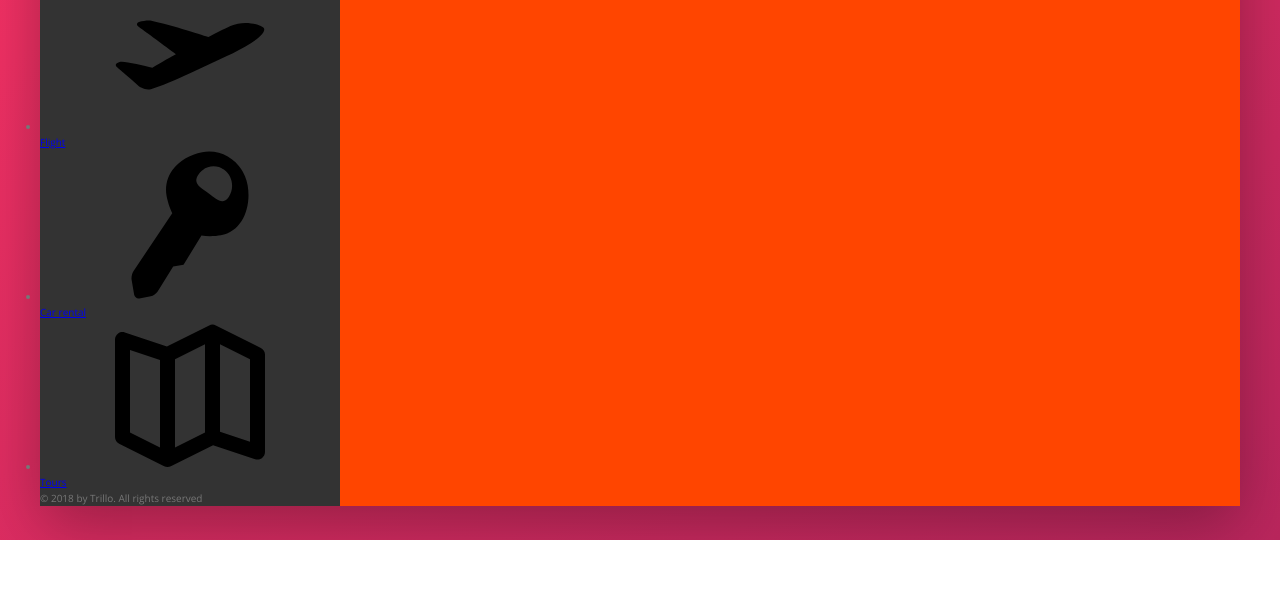
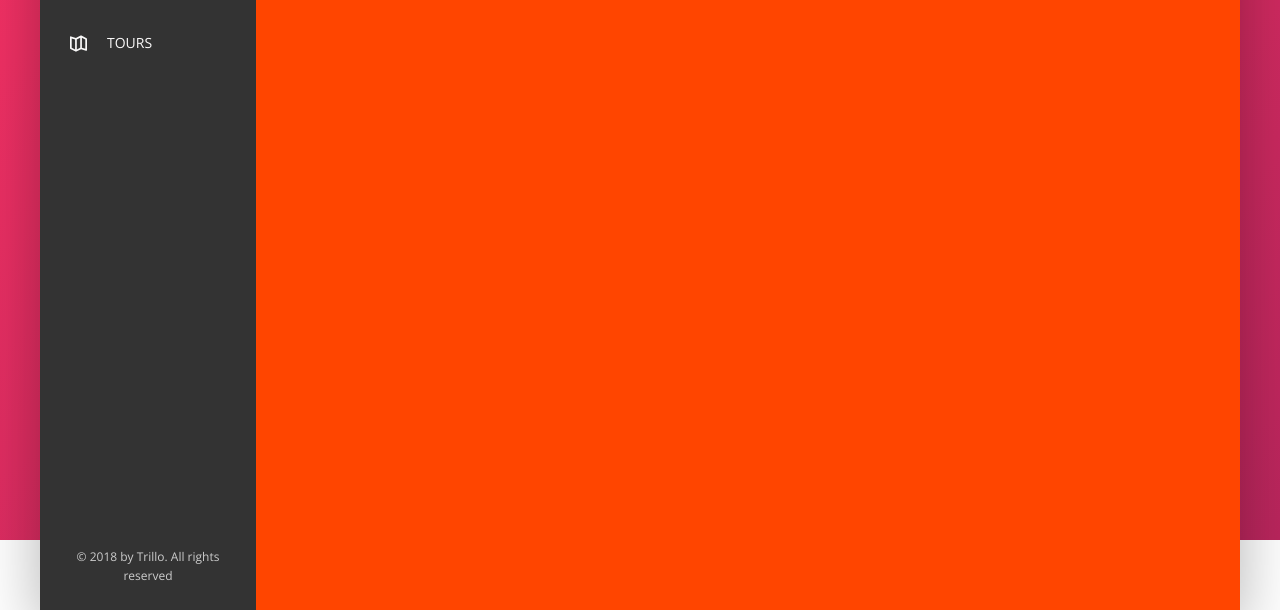
Before and after one commit to romrybka/Trillo, a website: page index.html in a window 1280 px wide. Shown: the part 340-950 px from the top of the page. Before the commit the page ends 880 px from the top, so only its background shows below. Drawn offline with nearby package versions, Linux system fonts and the light colour scheme.

Commit message:
nav items (css) with transiotions are finished

```diff
--- a/index.html
+++ b/index.html
@@ -56,7 +56,7 @@
     <div class="content">
       <nav class="sidebar">
         <ul class="side-nav">
-          <li class="side-nav__item">
+          <li class="side-nav__item side-nav__item--active">
             <a href="#" class="side-nav__link">
               <svg class="side-nav__icon">
                 <use xlink:href="img/sprite.svg#icon-home"></use>
--- a/sass/_components.scss
+++ b/sass/_components.scss
@@ -100,7 +100,6 @@
     fill: var(--color-grey-dark-2);
   }
 
-
   &__notification {
     font-size: 0.8rem;
     height: 1.75rem;
@@ -117,17 +116,81 @@
     align-items: center;
   }
 
-  &__user {
-
-  }
-
   &__user-photo {
     height: 3.75rem;
     border-radius: 50%;
     margin-right: 1rem;
   }
+}
 
-  &__user-name {
+////////////////////////////////////////////////////////////////
+// SIDE NAVIGATION
+.side-nav {
+  font-size: 1.4rem;
+  list-style-type: none;
+  margin-top: 3.5rem;
 
+  &__item {
+    position: relative;
+
+    &:not(:last-child) {
+      margin-bottom: .5rem;
+    }
+  }
+
+  &__item::before {
+    content: "";
+    position: absolute;
+    top: 0;
+    left: 0;
+    height: 100%;
+    width: 3px;
+    background-color: var(--color-primary);
+    transform: scaleY(0);
+    // transform-origin: bottom;
+    transition: transform .2s,
+                width .4s cubic-bezier(1,0,0,1) .2s, // .2s delay
+                background-color .1s;
+  }
+
+  &__item:hover::before,
+  &__item--active::before {
+    transform: scaleY(1);
+    width: 100%;
+  }
+
+  &__item:active::before {
+    background-color: var(--color-primary-dark);
+    // background-color: var(--color-primary-light);
+  }
+
+  &__link:link,
+  &__link:visited {
+    color: var(--color-grey-light-1);
+    text-decoration: none;
+    text-transform: uppercase;
+    display: block;
+    padding: 1.5rem 3rem;
+    position: relative;
+    z-index: 10; // z-index only works when we have specified a position
+
+    display: flex;
+    align-items: center;
+  }
+
+  &__icon {
+    width: 1.7rem;
+    height: 1.7rem;
+    margin-right: 2rem;
+    fill: currentColor;
   }
 }
+
+////////////////////////////////////////////////////////////////
+// LEGAL TEXT
+.legal {
+  font-size: 1.2rem;
+  color: var(--color-grey-light-4);
+  text-align: center;
+  padding: 2.5rem;
+}
--- a/sass/_layout.scss
+++ b/sass/_layout.scss
@@ -25,11 +25,16 @@
   background-color: var(--color-grey-dark-1);
 
   flex: 0 0 18%;
+
+  display: flex;
+  flex-direction: column;
+  justify-content: space-between;
 }
 
 .hotel-view {
   background-color: #fff;
   background-color: orangered;
+  height: 80rem; // test
 
   flex: 1;
 }
```
Also changed, not shown: css/style.css.
